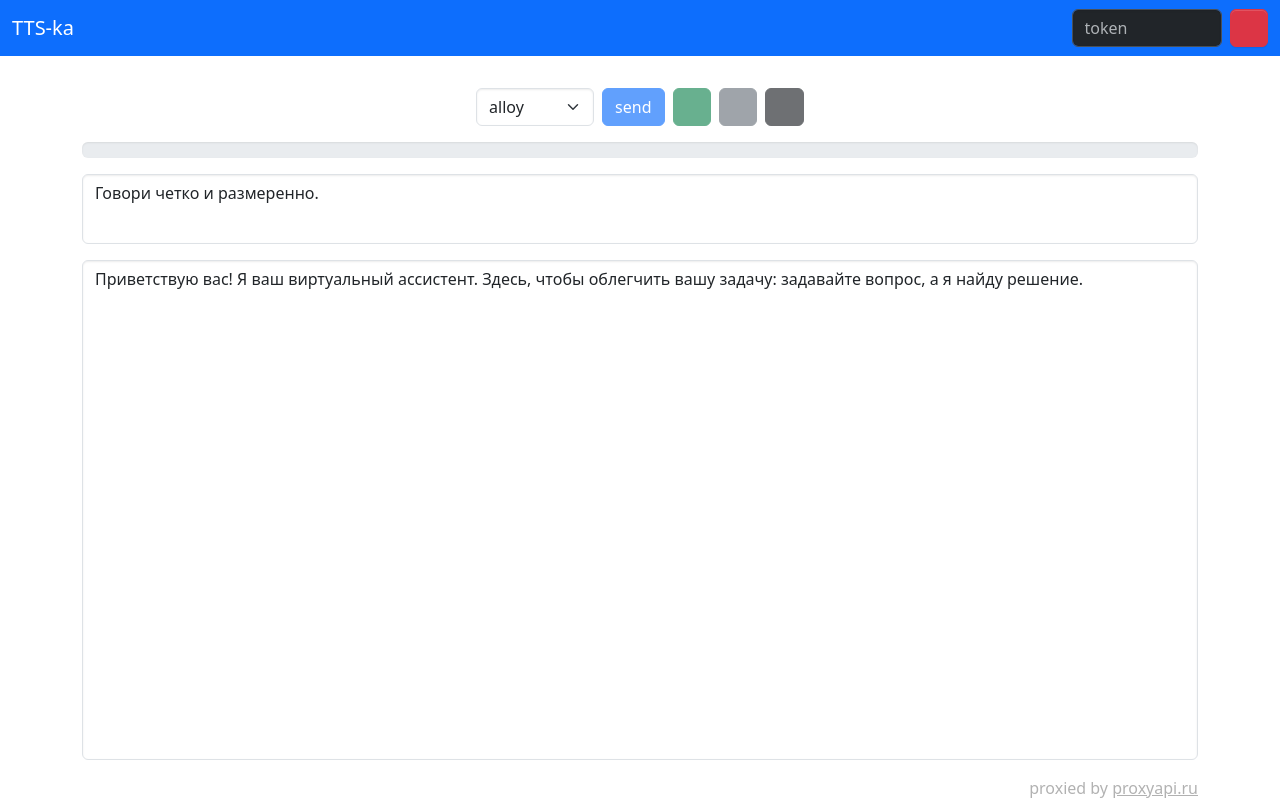
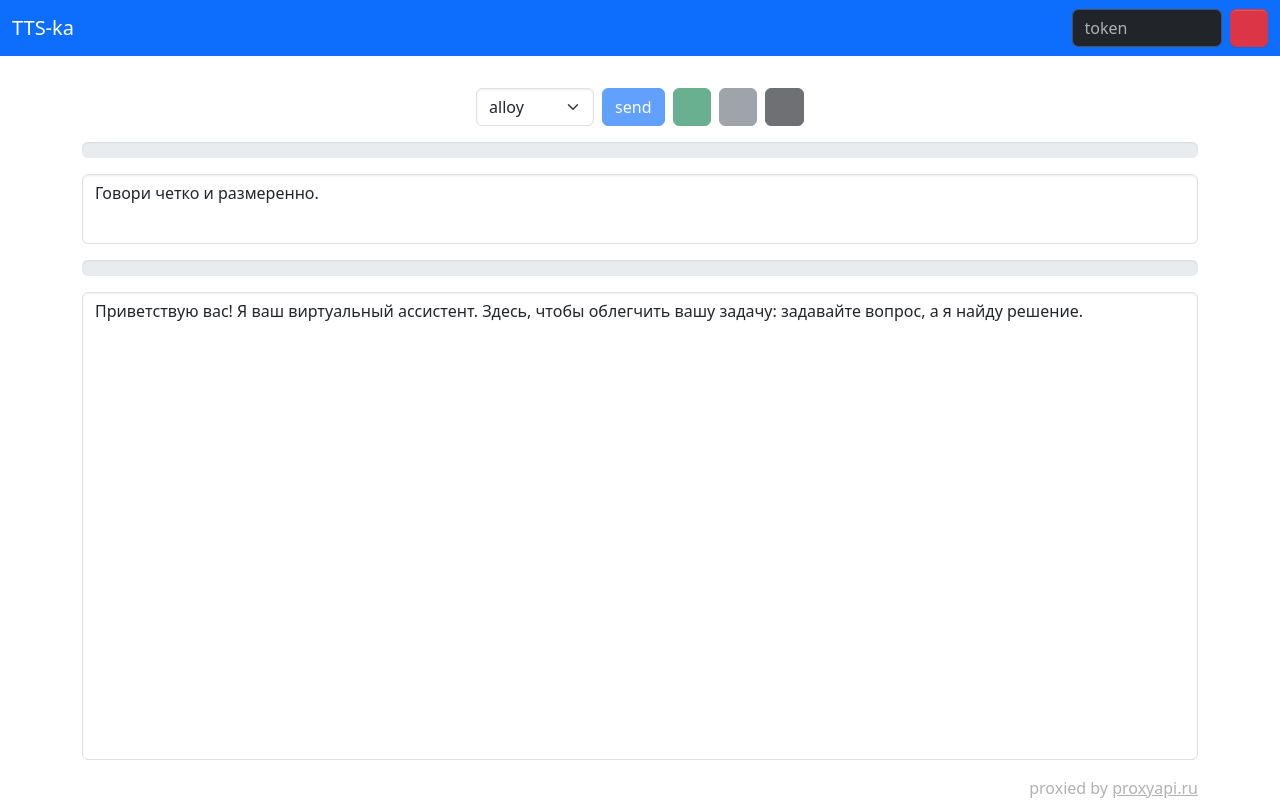
Before and after one commit to Vovencia/tts-ka, a Preact app: page / in a window 1280 px wide. Built offline with nearby package versions, Linux system fonts and the light colour scheme; a web font is replaced by a local one.

Commit message:
added token limit

```diff
--- a/src/app.module.scss
+++ b/src/app.module.scss
@@ -32,6 +32,7 @@
 	resize: none;
 	flex-grow: 1;
 	flex-shrink: 1;
+	margin-top: var(--spacer);
 }
 .progress {
 	margin-top: var(--spacer);
--- a/src/app.tsx
+++ b/src/app.tsx
@@ -132,7 +132,10 @@ export function App() {
       });
     }, 333);
 
-    const response = await openai.current.audio.speech.create({
+    // 1. Получаем данные как Blob
+    const blob = await (async () => {
+      try {
+        const response = await openai.current!.audio.speech.create({
             model: "gpt-4o-mini-tts",
             voice,
             input,
@@ -143,9 +146,6 @@ export function App() {
             stream_format: "audio",
         });
 
-    // 1. Получаем данные как Blob
-    const blob = await (async () => {
-      try {
         return await fetchBlobWithProgress(response, (data) => void setDownloadState({
           ...data,
           state: "downloading",
@@ -222,7 +222,12 @@ export function App() {
     update(Date.now());
   }, []);
 
-  const isButtonEncodeDisabled = isDownloading || !openai.current;
+  const MAX_TOKENS = 2000;
+  const currentTokens = Math.floor(($textRef.current?.value ?? "").length / 2.5);
+  const currentTokensProgress = Math.min(currentTokens * 100 / MAX_TOKENS, 100);
+  const currentTokensOverhead = currentTokens > MAX_TOKENS;
+
+  const isButtonEncodeDisabled = isDownloading || !openai.current || currentTokensOverhead;
   const isButtonPlayDisabled = !audioRef.current || !audioRef.current.paused;
   const isButtonPauseDisabled = !audioRef.current || audioRef.current.paused;
   const isButtonDownloadDisabled = !blobRef.current;
@@ -280,7 +285,12 @@ export function App() {
         </div>
         <div class={clsx(styles.content)}>
           <textarea ref={$instructionsRef} class={clsx("form-control", styles.instructions)}>Говори четко и размеренно.</textarea>
-          <textarea ref={$textRef} class={clsx("form-control", styles.text)}>Приветствую вас! Я ваш виртуальный ассистент. Здесь, чтобы облегчить вашу задачу: задавайте вопрос, а я найду решение.</textarea>
+          <div class="progress">
+            <div class={clsx("progress-bar", `text-bg-${ currentTokensOverhead ? 'danger' : 'info' }`)} style={{width: `${ currentTokensProgress }%`}}>
+              { currentTokens.toFixed(0) } / { MAX_TOKENS.toFixed(0) }
+            </div>
+          </div>
+          <textarea ref={$textRef} class={clsx("form-control", styles.text)} onInput={() => void update(Date.now())}>Приветствую вас! Я ваш виртуальный ассистент. Здесь, чтобы облегчить вашу задачу: задавайте вопрос, а я найду решение.</textarea>
         </div>
         <div style={{textAlign: "right", color: "#000000", opacity: 0.3}}>proxied by <a href="https://proxyapi.ru/" target="_blank" style={{color: "#000000"}}>proxyapi.ru</a></div>
       </div>
```
Also changed, not shown: 5 other files (tests, documents, lock files or other folders). Lines whose indentation alone changed are shown as unchanged.
